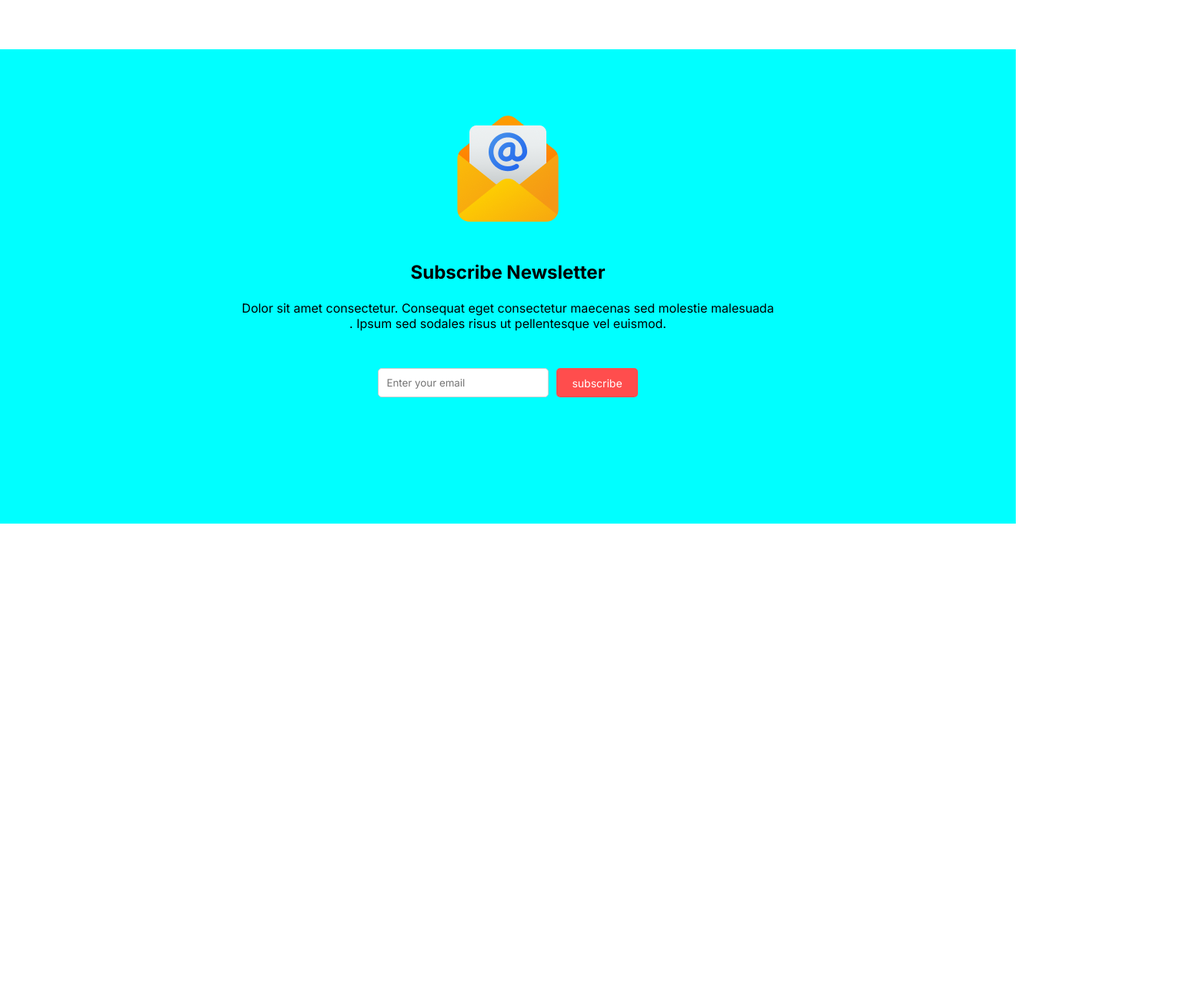
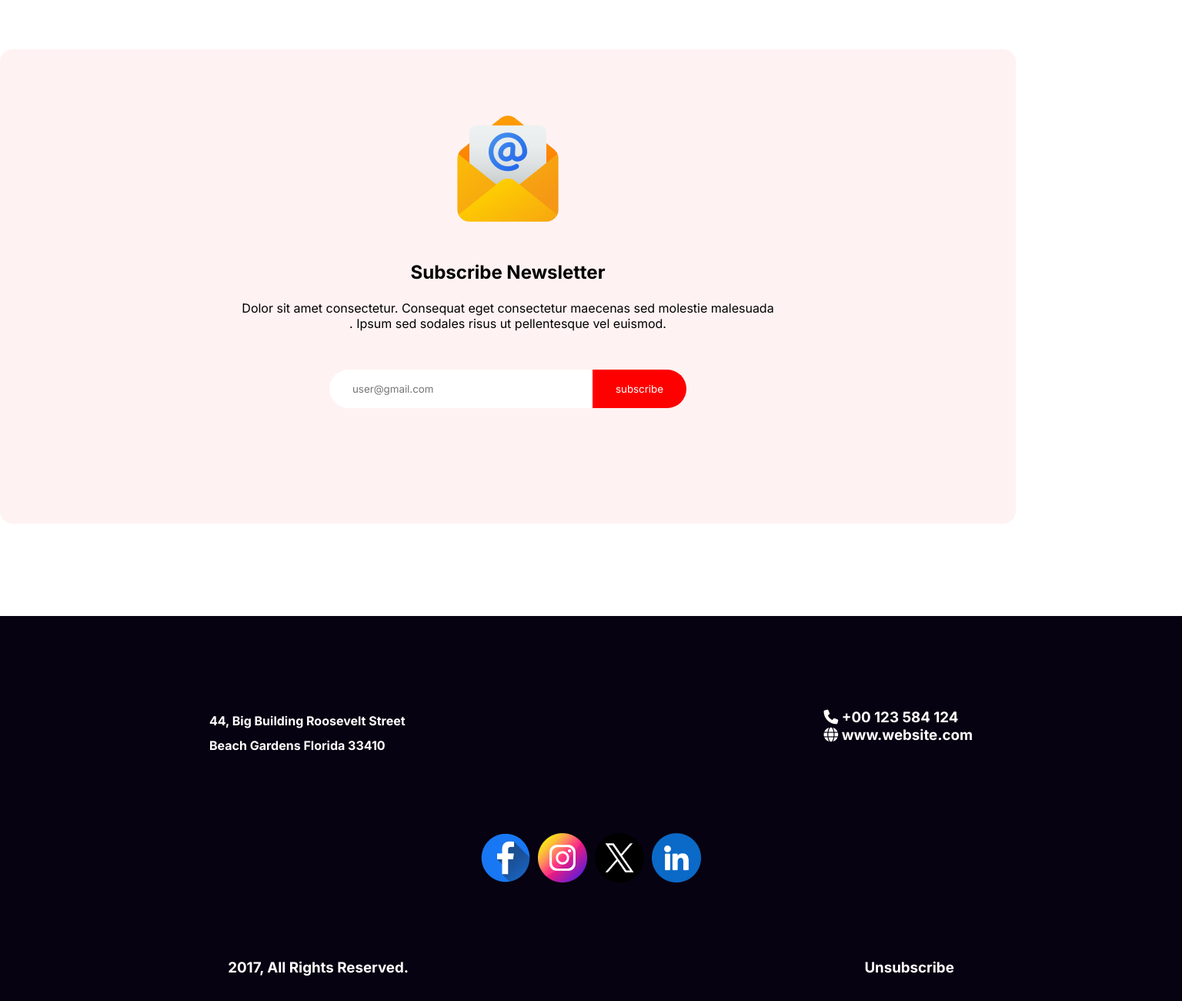
Before and after one commit to developerTamanna/new-year-offer, a plain HTML site: page index.html in a window 1280 px wide. Shown: the part 5756-7056 px from the top of the page at 77% size, 1536 px wide, since content can reach past the window. Before the commit the page ends 6436 px from the top, so only its background shows below. Drawn offline with Linux system fonts and the light colour scheme.

Commit message:
project with all functionalites

```diff
--- a/index.html
+++ b/index.html
@@ -4,6 +4,7 @@
     <meta charset="UTF-8">
     <meta name="viewport" content="width=device-width, initial-scale=1.0">
     <title>Document</title>
+    <link rel="stylesheet" href="https://cdnjs.cloudflare.com/ajax/libs/font-awesome/6.7.2/css/all.min.css" integrity="sha512-Evv84Mr4kqVGRNSgIGL/F/aIDqQb7xQ2vcrdIwxfjThSH8CSR7PBEakCr51Ck+w+/U6swU2Im1vVX0SVk9ABhg==" crossorigin="anonymous" referrerpolicy="no-referrer" />
     <link rel="stylesheet" href="./styles/style.css">
 </head>
 <body>
@@ -124,12 +125,38 @@
                     <img class="news-img" src="./images/Group 61.png" alt="">
                     <h1 class="news-title">Subscribe Newsletter</h1>
                     <p class="news-dis">Dolor sit amet consectetur. Consequat eget consectetur maecenas sed molestie malesuada <br>. Ipsum sed sodales risus ut pellentesque vel euismod. </p>
+
+                    <form action="">
+                        <input type="email" name="" id="" placeholder="user@gmail.com">
+                        <input class="form-btn" type="button" value="subscribe">
+                    </form>
                 </div>
-                <div class="news-form">
-                    <input type="email" name="" id="" placeholder="Enter your email">
-                    <button>subscribe</button>
-                </div>
+
                </section>
     </main>
+    <!-- start footer section -->
+    <footer class="footer">
+         <div class="footer-container">
+            <div class="information">
+                <h4 class="info-des">44, Big Building Roosevelt Street <br>
+                    Beach Gardens Florida 33410</h4>
+            </div>
+            <div class="contact">
+                <h3> <i class="fa-solid fa-phone"></i> +00 123 584 124</h3>
+                <h3> <i class="fa-solid fa-globe"></i> www.website.com</h3>
+            </div>
+
+         </div>
+         <div class="footer-icon">
+            <img src="./icons/Facebook.png" alt="">
+            <img src="./icons/Instagram.png" alt="">
+            <img src="./icons/Twitter.png" alt="">
+            <img src="./icons/Linkedin.png" alt="">
+         </div>
+         <div class="right">
+            <h3>2017, All Rights Reserved.</h3>
+            <h3>Unsubscribe</h3>
+         </div>
+    </footer>
 </body>
 </html>
--- a/styles/style.css
+++ b/styles/style.css
@@ -288,9 +288,11 @@ margin-top: 20px;
 .subscribe{
     width: 1320px;
     height: 616px;
-    background-color: aqua;
+
     margin: 0px auto;
     margin-top: 120px;
+    border-radius: 16px;
+    background: rgba(255, 0, 0, 0.05);
 }
 .newsletter{
     text-align: center;
@@ -305,25 +307,66 @@ margin-top: 20px;
 .news-dis{
     margin-top: 22px;
 }
-.news-form{
+
+form{
+    display: flex;
+    gap: 0px;
+    justify-content: center;
+    margin-top: 50px;
+}
+input[type="email"]{
+    height: 50px;
+    padding: 0px 120px 0px 30px;
+    border: none;
+    border-radius: 50px 0px 0px  50px;
+}
+.form-btn{
+    background-color:#FF0000;
+    height: 50px;
+    padding: 0px 30px 0px 30px;
+    border-radius: 0px 50px 50px 0px;
+    color: #fff;
+    border: none;
+}
+
+/* start footer section */
+footer{
+ width: 1536px;
+ height: 500px;
+ background-color:#070211;
+ margin-top: 120px;
+}
+
+.footer-container{
+    display: flex;
+    justify-content: space-around;
+    color: white;
+
+}
+.info-des{
+font-size: medium;
+font-weight :24px;
+line-height: 2;
+}
+.information{
+    margin-top: 120px;
+}
+.contact{
+    margin-top: 120px;
+
+}
+
+.footer-icon{
     display: flex;
     justify-content: center;
+    align-items: center;
+    margin-top: 98px;
     gap: 10px;
-    border-radius: 0px 2px 4px rgba(0, 0, 0, 0.1);
-    margin-top: 48px;
-
 }
-.news-form input{
-    padding: 10px;
-    border: 1px solid #ccc;
-    border-radius: 5px;
-    width: 200px;
+.right{
+    display: flex;
+    justify-content: space-around;
+    margin-top: 98px;
+    margin-bottom: 120px;
+    color: #FFFFFF;
 }
-.news-form button{
-    padding: 10px 20px;
-    background-color: #ff4d4d;
-    border: none;
-    border-radius: 5px;
-    color: white;
-    font-size: 14px;
-}
```
